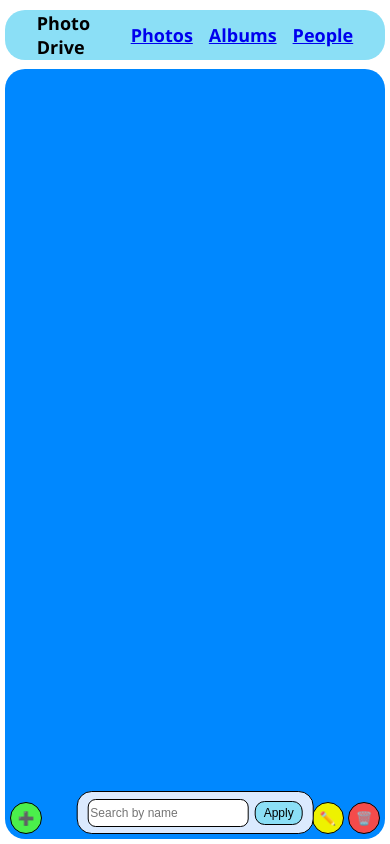
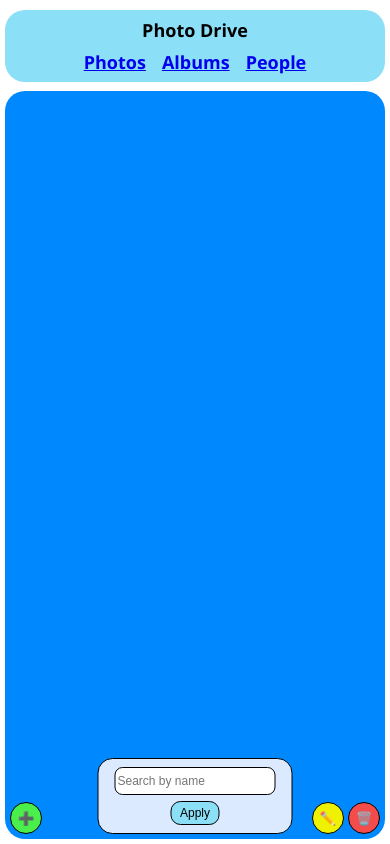
Before and after one commit to AndrewKliusa/university-gdrive-clone, a website: page frontend/albums.html in a window 390 px wide. Drawn offline with Linux system fonts and the light colour scheme; no server answers.

Commit message:
Veeeerryy nice

```diff
--- a/frontend/albums.html
+++ b/frontend/albums.html
@@ -10,20 +10,22 @@
   <body>
     <script src="scripts/shared.js" defer></script>
     <script src="scripts/albums.js" defer></script>
-    <nav class="navigation">
+    <header>
+      <nav class="navigation">
         <span class="navigation-span">Photo Drive</span>
         <div class="nav-links">
           <a href="photos.html">Photos</a>
           <a href="albums.html">Albums</a>
           <a href="people.html">People</a>
         </div>
-    </nav>
-    <div class="grid">
-    </div>
-    <div class="filter-bar">
+      </nav>
+    </header>
+    <main class="grid">
+    </main>
+    <section class="filter-bar" aria-label="Filter albums">
       <input type="text" name="filter_search" placeholder="Search by name">
       <button type="button" class="filter-apply-btn">Apply</button>
-    </div>
+    </section>
     <div class="add-delete-edit-wrapper">
       <button class="add-btn">➕</button>
       <div class="edit-remove-container">
@@ -33,7 +35,7 @@
     </div>
     <dialog class="add-dialog">
       <form class="add-form">
-        <span class="add-text">Add album</span>
+        <h2 class="add-text">Add album</h2>
 
         <span class="input-label">Album name</span>
         <input type="text" name="name" required>
@@ -51,7 +53,7 @@
     </dialog>
     <dialog class="edit-dialog">
       <form class="edit-form" id="target-">
-        <span class="edit-text">Edit album</span>
+        <h2 class="edit-text">Edit album</h2>
 
         <span class="input-label">Album name</span>
         <input type="text" name="name" required>
--- a/frontend/css/shared.css
+++ b/frontend/css/shared.css
@@ -151,6 +151,7 @@ body {
 .edit-text,
 .add-text {
   font-size: 18px;
+  margin: 0;
 }
 
 .close-btn {
@@ -201,3 +202,39 @@ body {
   font-size: 0.75rem;
   cursor: pointer;
 }
+
+@media (max-width: 600px) {
+  .navigation {
+    flex-flow: column;
+    height: auto;
+    padding: 0.5rem 0;
+    gap: 0.5rem;
+  }
+
+  .navigation-span {
+    margin-left: 0;
+  }
+
+  .nav-links {
+    margin-right: 0;
+  }
+
+  .filter-bar {
+    flex-wrap: wrap;
+    justify-content: center;
+    max-width: calc(100vw - 1.5rem);
+    padding: 0.5rem;
+  }
+
+  .filter-bar select,
+  .filter-bar input[type="date"],
+  .filter-bar input[type="text"] {
+    max-width: 100%;
+  }
+
+  .grid,
+  .people-grid {
+    justify-content: center;
+    padding-bottom: 5rem;
+  }
+}
```
Also changed, not shown: frontend/people.html (+10 -8 lines), frontend/photos.html (+10 -8 lines).
